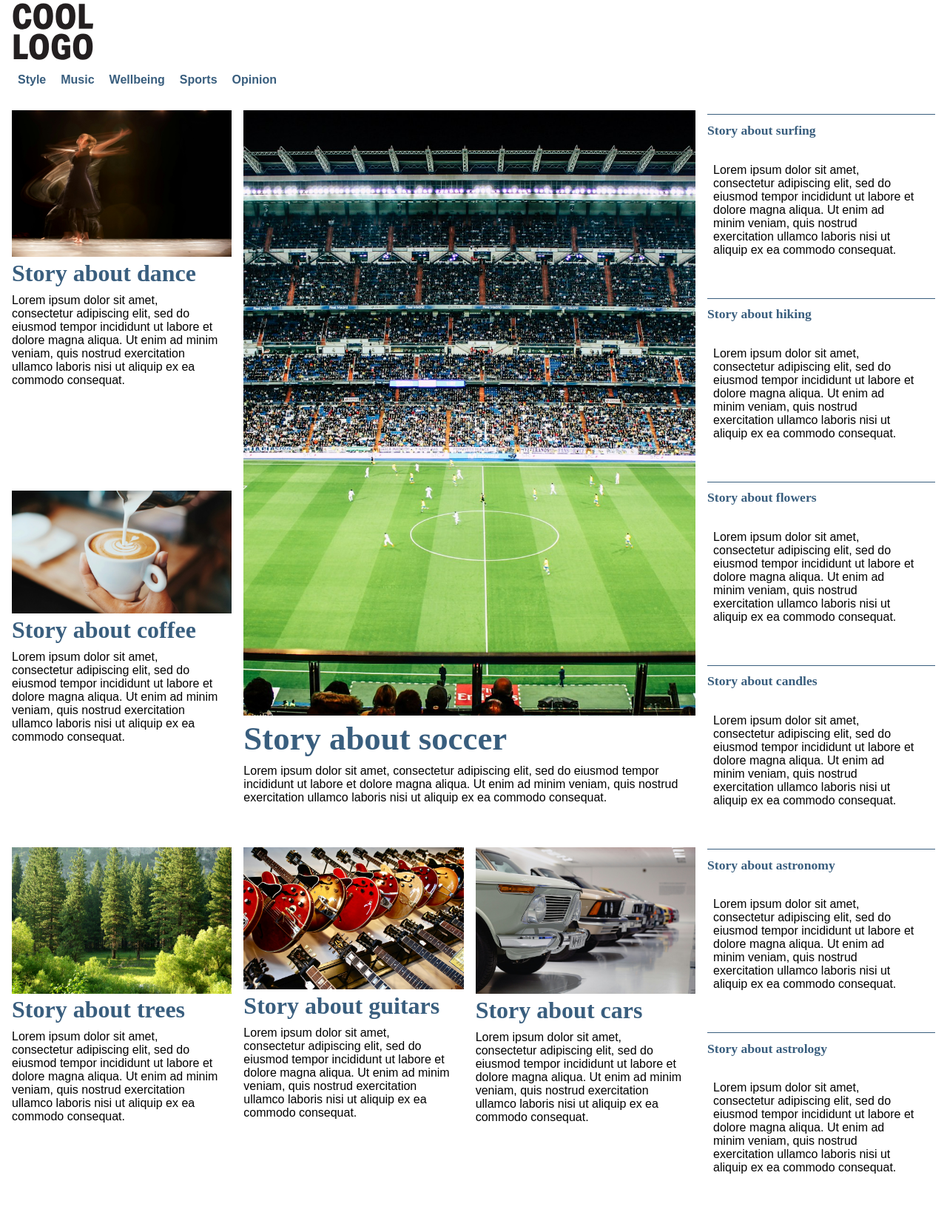
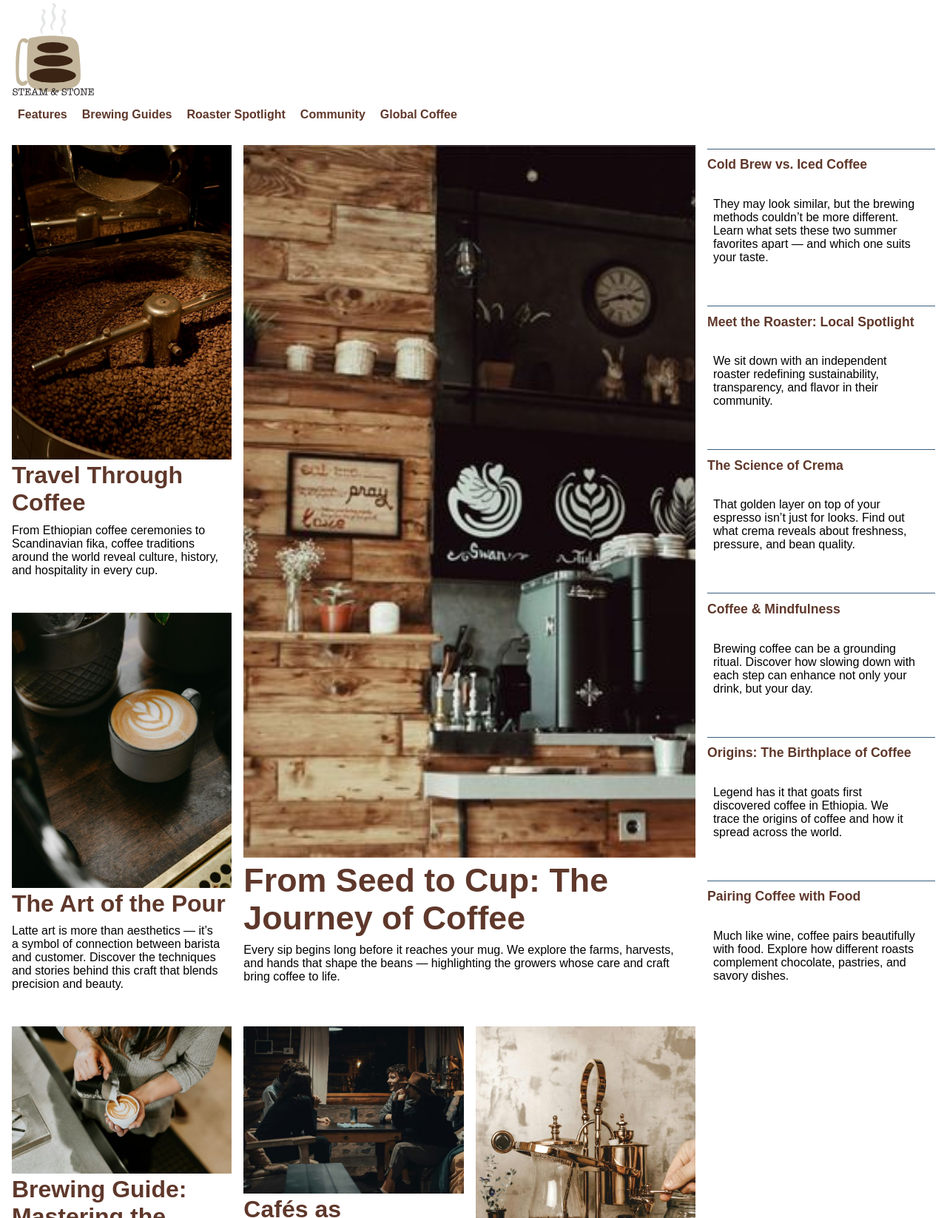
Before and after one commit to danielleramos-grc/danielleramos-grc.github.io, a plain HTML site: page grc339/digital-magazine/index.html in a window 1280 px wide. Shown: the part 13-1659 px from the top of the page at 74% size. Drawn offline with Linux system fonts and the light colour scheme; a web font is replaced by a local one.

Commit message:
Add files via upload

```diff
--- a/grc339/digital-magazine/index.html
+++ b/grc339/digital-magazine/index.html
@@ -3,8 +3,9 @@
         <head>
             <meta charset="UTF-8" />
             <meta name="viewport" content="width=device-width, initial-scale=1" /> <!-- You need this to proper scale in actual mobile devices.-->
+            <link rel="stylesheet" href="https://use.typekit.net/uwb2rtn.css">
             <link rel="stylesheet" href="style.css" />
-            <title>Danielle Ramos</title>
+            <title>Steam & Stone</title>
 
                 <meta http-equiv="Cache-Control" content="no-cache, no-store, must-revalidate" />
                 <meta http-equiv="Pragma" content="no-cache" />
@@ -17,15 +18,15 @@
 
                 <header>
                     <h1>
-                        <a href="index.html"><img src="logo copy.svg" alt="Site Logo" /></a>
+                        <a href="index.html"><img src="steam&stonelogo.svg" alt="Steam & Stone Logo" /></a>
                     </h1>
                     <nav>
                         <ul>
-                            <li><a href="#">Style</a></li>
-                            <li><a href="#">Music</a></li>
-                            <li><a href="#">Wellbeing</a></li>
-                            <li><a href="#">Sports</a></li>
-                            <li><a href="#">Opinion</a></li>
+                            <li><a href="#">Features</a></li>
+                            <li><a href="#">Brewing Guides</a></li>
+                            <li><a href="#">Roaster Spotlight</a></li>
+                            <li><a href="#">Community</a></li>
+                            <li><a href="#">Global Coffee</a></li>
                         </ul>
                     </nav>
                 </header>
@@ -34,60 +35,60 @@
                     <section class="mainstory">
                         <a href="mainstory.html">
                             <figure>
-                                <img src="soccer-1.jpg" alt="" />
+                                <img src="coffeefront.jpeg" alt="Front table of local coffee shop" />
                             </figure>
-                            <h2>Story about soccer</h2>
-                            <p>Lorem ipsum dolor sit amet, consectetur adipiscing elit, sed do eiusmod tempor incididunt ut labore et dolore magna aliqua. Ut enim ad minim veniam, quis nostrud exercitation ullamco laboris nisi ut aliquip ex ea commodo consequat.</p>
+                            <h2>From Seed to Cup: The Journey of Coffee</h2>
+                            <p>Every sip begins long before it reaches your mug. We explore the farms, harvests, and hands that shape the beans — highlighting the growers whose care and craft bring coffee to life.</p>
                         </a>
                     </section>
 
                     <section class="secondarystory">
                         <a href="#">
                             <figure>
-                                <img src="dance-1 copy.jpg" alt="" />
+                                <img src="travelcoffee.jpeg" alt="Coffee beans from all over the world being roasted" />
                             </figure>
-                            <h2>Story about dance</h2>
-                            <p>Lorem ipsum dolor sit amet, consectetur adipiscing elit, sed do eiusmod tempor incididunt ut labore et dolore magna aliqua. Ut enim ad minim veniam, quis nostrud exercitation ullamco laboris nisi ut aliquip ex ea commodo consequat.</p>
+                            <h2>Travel Through Coffee</h2>
+                            <p>From Ethiopian coffee ceremonies to Scandinavian fika, coffee traditions around the world reveal culture, history, and hospitality in every cup.</p>
                         </a>
                     </section>
 
                     <section class="secondarystory">
                         <a href="#">
                             <figure>
-                                <img src="coffee-1 copy.jpg" alt="" />
+                                <img src="artpour.jpeg" alt="Creation of latte art in a ceramic mug" />
                             </figure>
-                            <h2>Story about coffee</h2>
-                            <p>Lorem ipsum dolor sit amet, consectetur adipiscing elit, sed do eiusmod tempor incididunt ut labore et dolore magna aliqua. Ut enim ad minim veniam, quis nostrud exercitation ullamco laboris nisi ut aliquip ex ea commodo consequat.</p>
+                            <h2>The Art of the Pour</h2>
+                            <p>Latte art is more than aesthetics — it’s a symbol of connection between barista and customer. Discover the techniques and stories behind this craft that blends precision and beauty.</p>
                         </a>
                     </section>
 
                     <section class="secondarystory">
                         <a href="#">
                             <figure>
-                                <img src="trees-1 copy.jpg" alt="" />
+                                <img src="handpour.jpeg" alt="Hand pouring hot water into a pour-over coffee dripper" />
                             </figure>
-                            <h2>Story about trees</h2>
-                            <p>Lorem ipsum dolor sit amet, consectetur adipiscing elit, sed do eiusmod tempor incididunt ut labore et dolore magna aliqua. Ut enim ad minim veniam, quis nostrud exercitation ullamco laboris nisi ut aliquip ex ea commodo consequat.</p>
+                            <h2>Brewing Guide: Mastering the Pour-Over</h2>
+                            <p>Slow, intentional, and rewarding — the pour-over method allows the complexity of coffee to shine. Learn how to perfect your brew with expert tips and step-by-step guidance.</p>
                         </a>
                     </section>
 
                     <section class="secondarystory">
                         <a href="#">
                             <figure>
-                                <img src="guitars-1 copy.jpg" alt="" />
+                                <img src="community.jpeg" alt="People gathered in a cozy café" />
                             </figure>
-                            <h2>Story about guitars</h2>
-                            <p>Lorem ipsum dolor sit amet, consectetur adipiscing elit, sed do eiusmod tempor incididunt ut labore et dolore magna aliqua. Ut enim ad minim veniam, quis nostrud exercitation ullamco laboris nisi ut aliquip ex ea commodo consequat.</p>
+                            <h2>Cafés as Community Spaces</h2>
+                            <p>From poetry readings to open mic nights, cafés have long been gathering places. We highlight how independent shops foster creativity, culture, and connection.</p>
                         </a>
                     </section>
 
                     <section class="secondarystory">
                         <a href="#">
                             <figure>
-                                <img src="cars-1 copy.jpg" alt="" />
+                                <img src="espresso.jpeg" alt="Close-up of an espresso machine pulling a shot" />
                             </figure>
-                            <h2>Story about cars</h2>
-                            <p>Lorem ipsum dolor sit amet, consectetur adipiscing elit, sed do eiusmod tempor incididunt ut labore et dolore magna aliqua. Ut enim ad minim veniam, quis nostrud exercitation ullamco laboris nisi ut aliquip ex ea commodo consequat.</p>
+                            <h2>Inside the Barista’s Toolkit</h2>
+                            <p>Behind every perfect espresso shot is a blend of skill and equipment. Explore the essential tools baristas rely on to transform beans into liquid gold.</p>
                         </a>
                     </section>
                 </main>
@@ -95,50 +96,50 @@
 
                     <section class="tertiarystory">
                         <a href="#">
-                            <h2>Story about surfing</h2>
-                            <p>Lorem ipsum dolor sit amet, consectetur adipiscing elit, sed do eiusmod tempor incididunt ut labore et dolore magna aliqua. Ut enim ad minim veniam, quis nostrud exercitation ullamco laboris nisi ut aliquip ex ea commodo consequat.</p>
+                            <h2>Cold Brew vs. Iced Coffee</h2>
+                            <p>They may look similar, but the brewing methods couldn’t be more different. Learn what sets these two summer favorites apart — and which one suits your taste.</p>
                         </a>
                     </section>
 
                     <section class="tertiarystory">
                         <a href="#">
-                            <h2>Story about hiking</h2>
-                            <p>Lorem ipsum dolor sit amet, consectetur adipiscing elit, sed do eiusmod tempor incididunt ut labore et dolore magna aliqua. Ut enim ad minim veniam, quis nostrud exercitation ullamco laboris nisi ut aliquip ex ea commodo consequat.</p>
+                            <h2>Meet the Roaster: Local Spotlight</h2>
+                            <p>We sit down with an independent roaster redefining sustainability, transparency, and flavor in their community.</p>
                         </a>
                     </section>
 
                     <section class="tertiarystory">
                         <a href="#">
-                            <h2>Story about flowers</h2>
-                            <p>Lorem ipsum dolor sit amet, consectetur adipiscing elit, sed do eiusmod tempor incididunt ut labore et dolore magna aliqua. Ut enim ad minim veniam, quis nostrud exercitation ullamco laboris nisi ut aliquip ex ea commodo consequat.</p>
+                            <h2>The Science of Crema</h2>
+                            <p>That golden layer on top of your espresso isn’t just for looks. Find out what crema reveals about freshness, pressure, and bean quality.</p>
                         </a>
                     </section>
 
                     <section class="tertiarystory">
                         <a href="#">
-                            <h2>Story about candles</h2>
-                            <p>Lorem ipsum dolor sit amet, consectetur adipiscing elit, sed do eiusmod tempor incididunt ut labore et dolore magna aliqua. Ut enim ad minim veniam, quis nostrud exercitation ullamco laboris nisi ut aliquip ex ea commodo consequat.</p>
+                            <h2>Coffee & Mindfulness</h2>
+                            <p>Brewing coffee can be a grounding ritual. Discover how slowing down with each step can enhance not only your drink, but your day.</p>
                         </a>
                     </section>
 
                     <section class="tertiarystory">
                         <a href="#">
-                            <h2>Story about astronomy</h2>
-                            <p>Lorem ipsum dolor sit amet, consectetur adipiscing elit, sed do eiusmod tempor incididunt ut labore et dolore magna aliqua. Ut enim ad minim veniam, quis nostrud exercitation ullamco laboris nisi ut aliquip ex ea commodo consequat.</p>
+                            <h2>Origins: The Birthplace of Coffee</h2>
+                            <p>Legend has it that goats first discovered coffee in Ethiopia. We trace the origins of coffee and how it spread across the world.</p>
                         </a>
                     </section>
 
                     <section class="tertiarystory">
                         <a href="#">
-                            <h2>Story about astrology</h2>
-                            <p>Lorem ipsum dolor sit amet, consectetur adipiscing elit, sed do eiusmod tempor incididunt ut labore et dolore magna aliqua. Ut enim ad minim veniam, quis nostrud exercitation ullamco laboris nisi ut aliquip ex ea commodo consequat.</p>
+                            <h2>Pairing Coffee with Food</h2>
+                            <p>Much like wine, coffee pairs beautifully with food. Explore how different roasts complement chocolate, pastries, and savory dishes.</p>
                         </a>
                     </section>
 
                 </aside>
 
                 <footer>
-                    <p>All rights reserved.</p>
+                    <p>2025 Steam & Stone. All rights reserved.</p>
                 </footer>
             </div>
         </body>
--- a/grc339/digital-magazine/style.css
+++ b/grc339/digital-magazine/style.css
@@ -31,17 +31,17 @@ nav ul li {
 }
 
 nav ul li a {
-    font-family: sans-serif;
+    font-family: "Stevie-Sans", sans-serif;
     font-weight: 700;
-    color: #395e7e;
+    color: rgb(95, 56, 43);
     text-decoration: none;
     margin-right: 1em;
 }
 
 h2 {
-    font-family: serif;
+    font-family: "LTC-Caslon-Pro", sans-serif;
     font-weight: 700;
-    color: #395e7e;
+    color: rgb(95, 56, 43);
     margin-left: 0.1em;
     margin-top: 0.1em;
     font-size: 2em;
@@ -62,7 +62,7 @@ section.tertiarystory h2 {
 }
 
 p {
-    font-family: sans-serif;
+    font-family: "Stevie-Sans", sans-serif;
     margin: 0.6em 1em 2em;
 }
 
@@ -79,7 +79,7 @@ article h2 {
 
 figcaption {
     font-style: italic;
-    font-family: sans-serif;
+    font-family: "Stevie-Sans", sans-serif;
     color: #7a7a7a;
     margin-bottom: 1em;
     margin-top: .5em;
@@ -87,7 +87,7 @@ figcaption {
 }
 
 aside {
-    background-color: #c5ceff;
+    background-color: #f5e9da;
     padding: 1em 0.8em;
 }
 
@@ -102,11 +102,11 @@ aside p {
 }
 
 footer {
-    background-color: #395e7e;
-    color: rgb(255, 255, 255);
+    background-color: #a3c1dc;
+    color: rgb(95, 56, 43);
     text-align: left;
     padding: 1em ;
-    font-family: sans-serif;
+    font-family: "Stevie-Sans", sans-serif;
     box-sizing: border-box;
 }
 
```
Also changed, not shown: grc339/digital-magazine/mainstory.html (+36 -39 lines), grc339/digital-magazine/artpour.jpeg (added), grc339/digital-magazine/coffeeculture.jpeg (added), grc339/digital-magazine/coffeefront.jpeg (added), grc339/digital-magazine/coffeeroaster.jpeg (added), grc339/digital-magazine/community.jpeg (added), grc339/digital-magazine/espresso.jpeg (added), grc339/digital-magazine/handpour.jpeg (added), grc339/digital-magazine/steam&stonelogo.svg (added), grc339/digital-magazine/storytelling.jpeg (added), grc339/digital-magazine/travelcoffee.jpeg (added).
